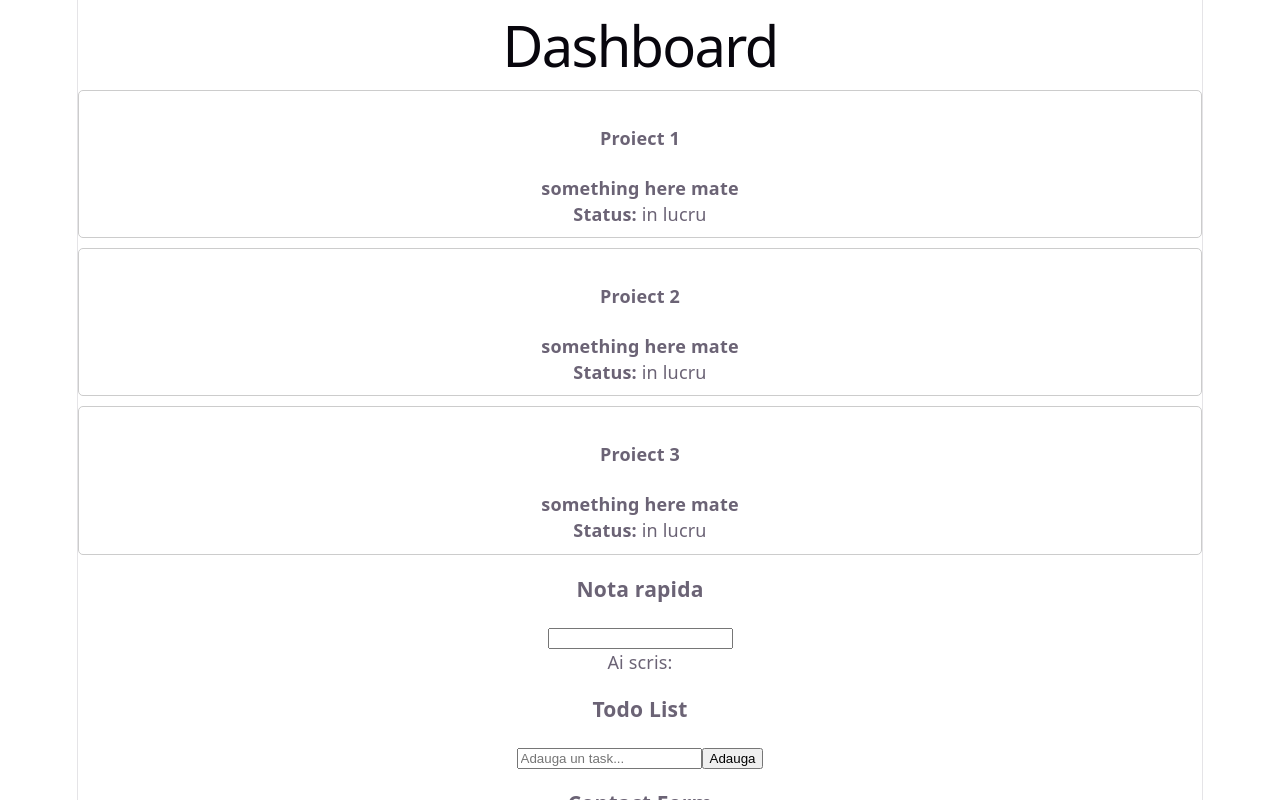
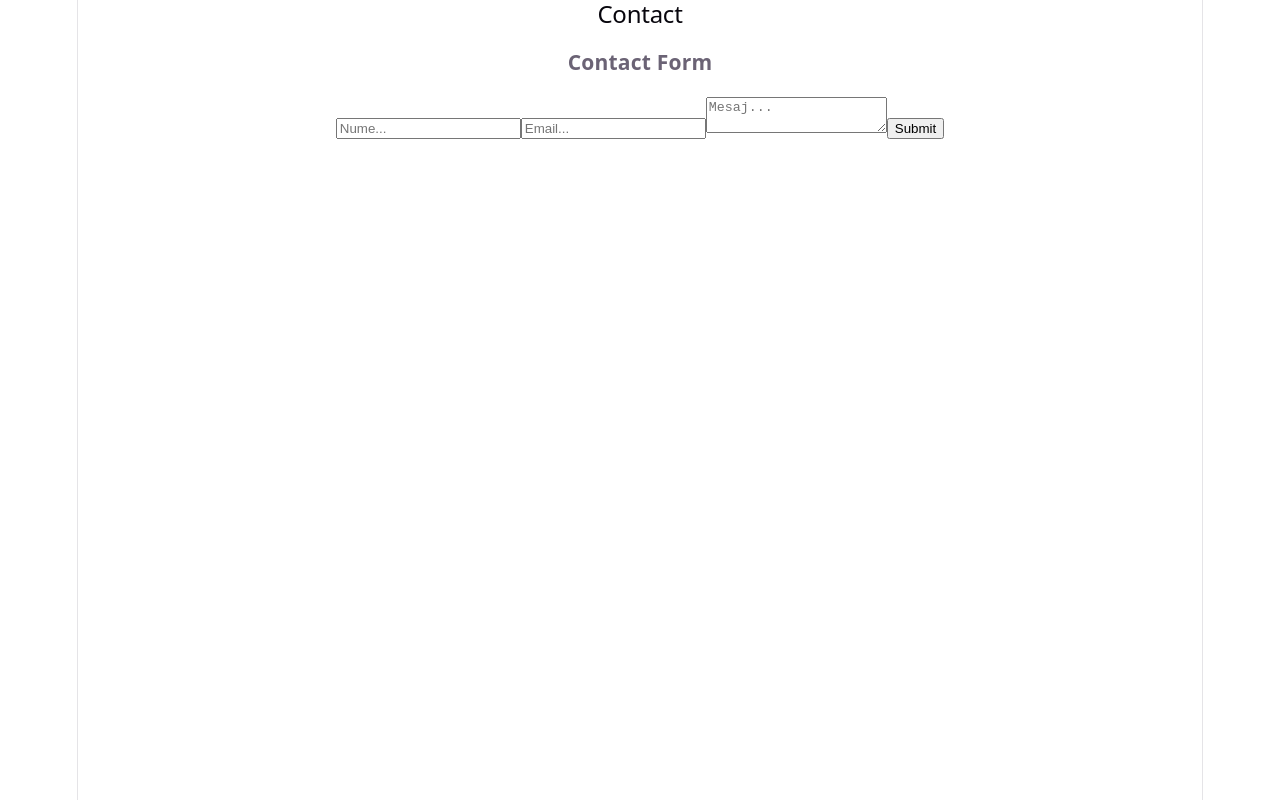
Before and after one commit to sub5ramattramain/Laborator_PW, a React (Vite) app: page /contact in a window 1280 px wide. Shown: the top 800 px of the page. Built offline with nearby package versions, Linux system fonts and the light colour scheme.

Commit message:
terminat lab7 exercitiul 1

```diff
--- a/package.json
+++ b/package.json
@@ -11,7 +11,8 @@
   },
   "dependencies": {
     "react": "^19.2.4",
-    "react-dom": "^19.2.4"
+    "react-dom": "^19.2.4",
+    "react-router": "^7.15.0"
   },
   "devDependencies": {
     "@eslint/js": "^9.39.4",
--- a/src/App.jsx
+++ b/src/App.jsx
@@ -1,35 +1,16 @@
-import Card from './Card';
-import { useState } from 'react';
-import QuickNote from './QuickNote';
-import TodoList from './TodoList';
-import ContactForm from './ContactForm';
-import ProjectList from './ProjectList';
-
-const projects = [
-{ title: "Proiect 1", description: "Pagina personala" },
-{ title: "Proiect 2", description: "Calculator buget" },
-{ title: "Proiect 3", description: "Dashboard React" },
-];
-
+import { BrowserRouter, Routes, Route } from 'react-router';
+import Home from './pages/Home';
+import Projects from './pages/Projects';
+import Contact from './pages/Contact';
 function App() {
-  const [count, setCount] = useState(0);
-
 return (
-<div>
-<h1>Dashboard</h1>
-{projects.map(function(item, index) {
-return <Card key={index} title={item.title} description={item.description} />;
-})}
-<QuickNote />
-<TodoList />
-<ContactForm />
-<ProjectList />
-<p>Numele vostru </p><br></br>
-<p>Ai apasat de {count} ori</p>
-<button onClick={() => setCount(count + 1)}>Click</button>
-<button onClick={() => setCount(count-1)}>Unclick</button>
-<button onClick={() => setCount(0)}>Reset</button>
-</div>
+<BrowserRouter>
+<Routes>
+<Route path="/" element={<Home />} />
+<Route path="/projects" element={<Projects />} />
+<Route path="/contact" element={<Contact />} />
+</Routes>
+</BrowserRouter>
 );
 }
 export default App;
--- /dev/null
+++ b/src/pages/Contact.jsx
@@ -0,0 +1,10 @@
+import ContactForm from '../ContactForm';
+function Contact() {
+    return (
+        <div>
+            <h2>Contact</h2>
+            <ContactForm />
+        </div>
+    );
+}
+export default Contact;
--- /dev/null
+++ b/src/pages/Home.jsx
@@ -0,0 +1,9 @@
+function Home() {
+    return (
+        <div>
+            <h2>Home</h2>
+            <p>Bine ai venit pe dashboard-ul meu!</p>
+        </div>
+    );
+}
+export default Home;
--- /dev/null
+++ b/src/pages/Projects.jsx
@@ -0,0 +1,10 @@
+import ProjectList from '../ProjectList';
+function Projects() {
+    return (
+        <div>
+            <h2>Proiectele mele</h2>
+            <ProjectList />
+        </div>
+    );
+}
+export default Projects;
```
Also changed, not shown: 1 other file (tests, documents, lock files or other folders).
